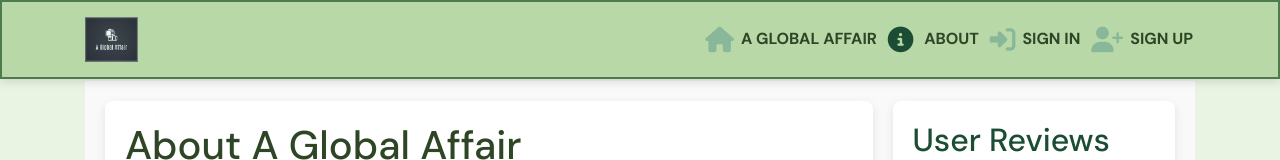
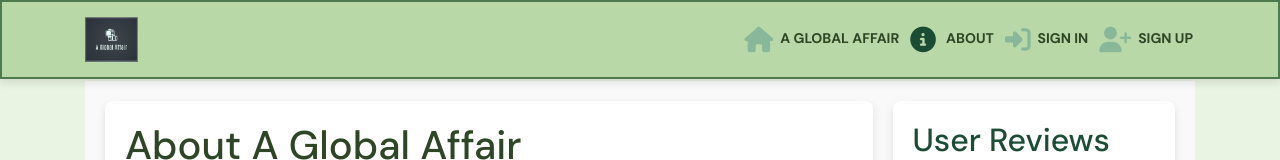
Before and after one commit to dinakidane/global-affair, a React (Create React App) app: page /about in a window 1280 px wide. Shown: the top 160 px of the page. Built offline with nearby package versions, Linux system fonts and the light colour scheme; no server answers.

Commit message:
edit fontsize for navbar links

```diff
--- a/src/styles/NavBar.module.css
+++ b/src/styles/NavBar.module.css
@@ -15,6 +15,7 @@
     padding: 2px; /* Increased padding for better click area */
     color: #2e4625; /* Darker green for nav links */
     font-weight: bold; /* Bold text for emphasis */
+    font-size: 14px; /* Smaller font size for better clarity */
     text-transform: uppercase; /* Uppercase for a modern look */
     text-decoration: none; /* Remove underline */
     transition: color 0.3s ease, background-color 0.3s ease;
```
